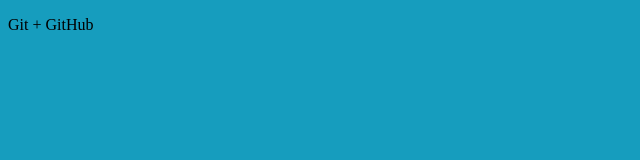
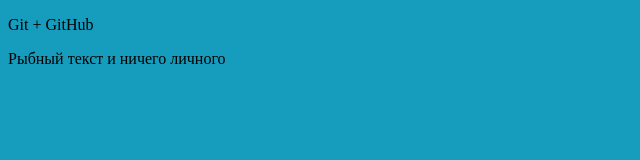
Before and after one commit to zyrvic/gitTest, a plain HTML site: page index.html in a window 1280 px wide. Shown: the whole page, without its empty margins (0-640 px from the left). Drawn offline with Linux system fonts and the light colour scheme.

Commit message:
Немного рыбного текста

```diff
--- a/index.html
+++ b/index.html
@@ -9,5 +9,6 @@
 </head>
 <body>
     <p>Git + GitHub</p>
+    <p>Рыбный текст и ничего личного</p>
 </body>
 </html>
```
